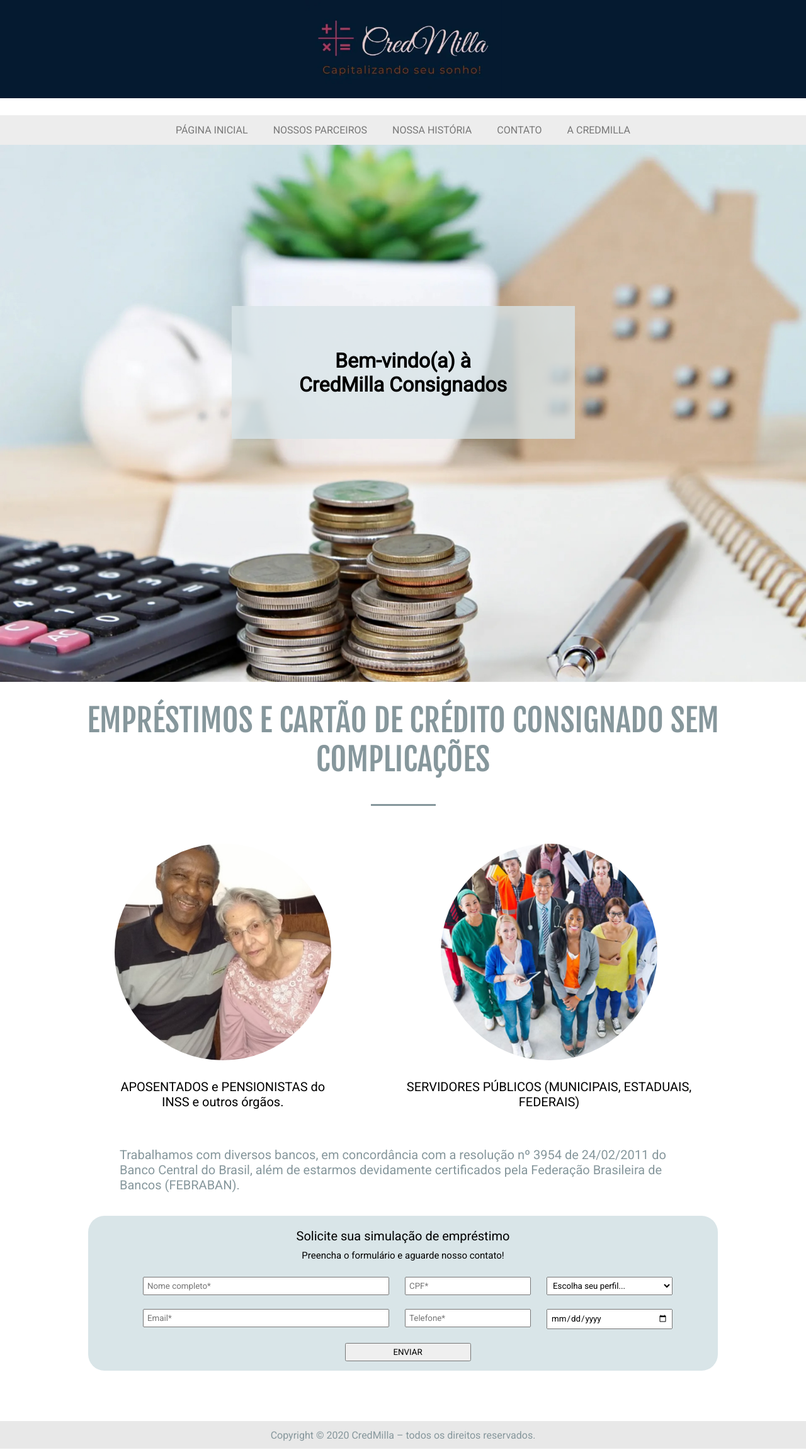
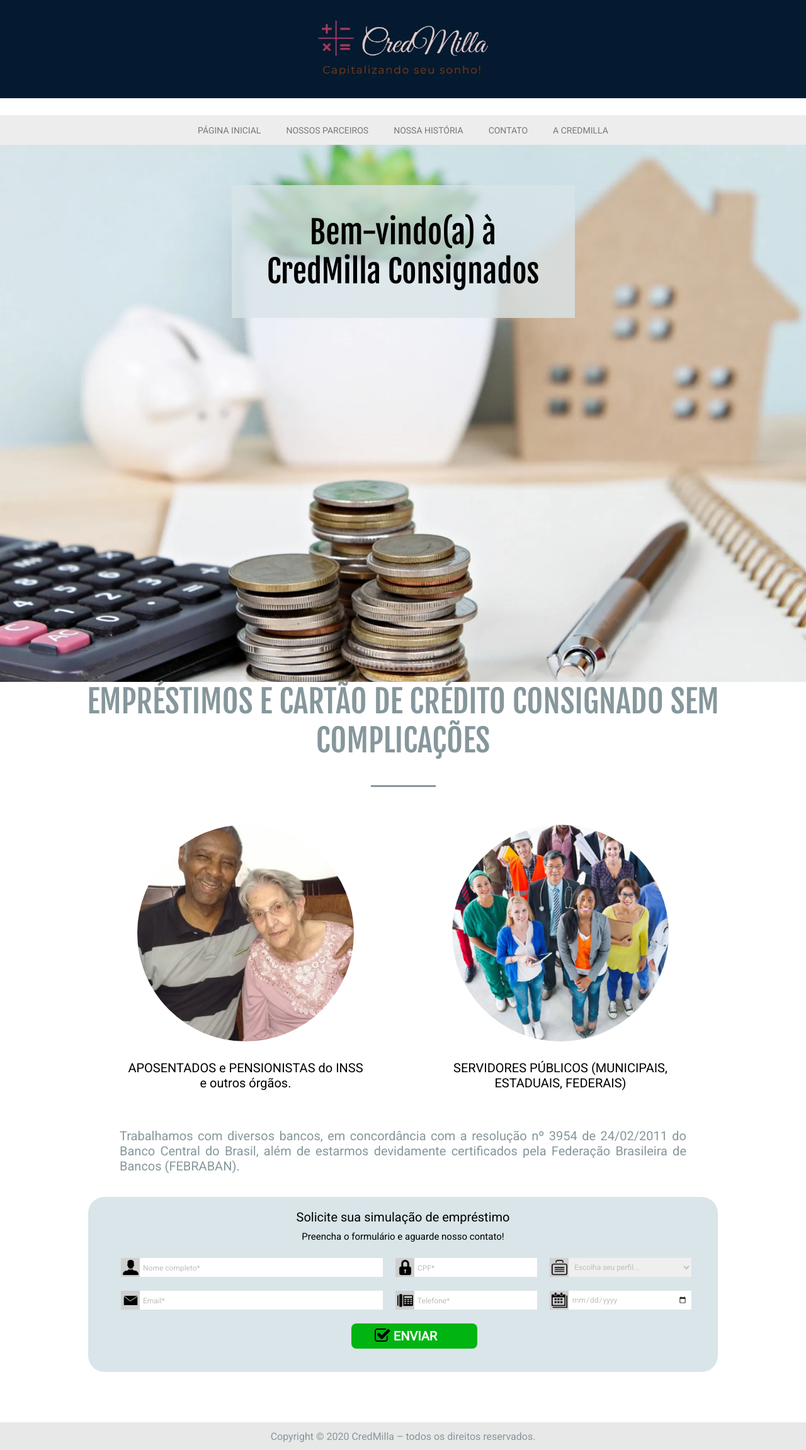
Before and after one commit to AgencyDesign7/credMillaEmprestimos, a PHP site: page / in a window 1280 px wide. Shown: the whole page at 63% size. Run offline with PHP 8.4, Linux system fonts and the light colour scheme.

Commit message:
add menu-bars, animations, icon, responsive page

```diff
--- a/css/style.root.css
+++ b/css/style.root.css
@@ -17,6 +17,7 @@
     --color-box-line: rgba(0, 0, 0, 0.2);
     --color-box-button: rgba(0, 102, 212, 1);
     --color-send-job-from: rgba(134, 151, 156, 1);
+    --color-icons-background: rgba(207, 207, 207, 1);
 }
 
 *{
@@ -39,11 +40,13 @@
     justify-content: center;
     align-items: center;
     margin: 27px 0 0 0 ;
+
 }
 li a{
     padding: 20px;
     text-decoration: none;
     color: var(--color-navbar-menus);
+    font-size: 14px;
 }
 
 .logo-main{
@@ -60,9 +63,72 @@
     max-height: auto;
 }
 
+/* Mobile navbar */
+.navbar-content{
+    overflow: hidden;
+}
+
+.mobile-navbar{
+    height: 0px;
+    overflow: hidden;
+    transition: height 0.5s ease-in-out;
+}
+.menu-btn-mobile::after{
+    display: inline-block;
+    content: " ";
+    background-image: url('../resource/img/icons/menu\ phone.png');
+    background-size: 35px 20px;
+    background-repeat: no-repeat;
+    min-width: 40px;
+    min-height: 40px;
+    margin-top: 15px;
+}
+.menu-btn-mobile{
+    overflow: hidden;
+    display: flex;
+    justify-content: center;
+    align-items: center;
+    background-color: var(--color-navbar-container);
+    transition: height 0.6s ease-in-out;
+    height: 55px;
+}
+.open-menu{
+    height: 0;
+    transition: height 0.6s ease-in-out;
+
+}
+
+.mobile-active{
+    transition: height 1s ease-in-out;
+    height: 310px;
+}
+.mobile-navbar ul{
+    all: unset;
+    display: flex;
+    flex-direction: column;
+    justify-content: center;
+    align-items: center;
+    list-style: none;
+    padding: 20px;
+}
+
+.mobile-navbar li{
+    text-align: center;
+    padding: 15px;
+    border-bottom: 1px solid var(--color-box-line);
+    width: 100%;
+}
+.mobile-navbar span::after{
+    content: "X";
+    font-size: 25px;
+    width: 40px;
+    height: 40px;
+    color: var(--color-navbar-menus);
+}
+
 /* -- MAIN --- */
 .hero{
-    min-height: 100vh;
+
     position: relative;
     display: flex;
     flex-direction: column;
@@ -78,12 +144,23 @@
     display: flex;
     justify-content: center;
     align-items: center;
+    flex-direction: column;
     width: 545px;
     height: 211px;
     background-color: var(--color-welcome);
     text-align: center;
     align-self: center;
-    margin-top: 20%;
+    margin-top: 5vw;
+
+}
+.welcome-container p{
+    color: black !important;
+    font-size: 40px;
+}
+
+.emp-text1{
+    width: 100%;
+    align-self: center;
 }
 
 .hero p{
@@ -91,7 +168,7 @@
     text-align: center;
     font-family: 'Fjalla One', sans-serif;
     color: var(--color-texts-type1);
-    margin-top: 30px;
+    /*margin-top: 30px;*/
 }
 
 .hero span{
@@ -105,6 +182,7 @@
     max-width: 900px;
     font-size: 20px;
     color: var(--color-texts-type2);
+    text-align: justify;
 }
 
 .main-contents{
@@ -137,6 +215,7 @@
     margin-top: 30px;
     font-size: 20px;
     text-align: center;
+    max-width: 380px;
 }
 
 /* Form */
@@ -151,7 +230,7 @@
     flex-direction: column;
     align-items: center;
     width: 1000px;
-    height: 246px;
+    min-height: 246px;
     background-color: var(--color-from);
     border-radius: 26px;
     padding: 20px;
@@ -170,24 +249,120 @@
     display: flex;
     justify-content: center;
     flex-wrap: wrap;
+    border: none;
 }
-.inputs input, select{
-    margin: 5px 5px 17px 20px;
-    padding: 5px;
+.inputs input, select, button{
+    margin: 5px 5px 17px 40px;
+    padding: 6px 6px 6px 10px;
     min-width: 200px;
+    height: 30px;
+    box-shadow: none;
+    border: none;
+}
+.inputs input::placeholder, select, input[type="date"]{
+    color: var(--color-placeholder-form);
+    font-size: 12px;
+}
 
-}
 
 #nameInput, #emailInput{
     min-width: 391px;
 }
+.inputs > div {
+    display: flex;
+    justify-content: center;
+    align-items: center;
+    position: relative;
+}
 
-.inputs > span{
+.inputs > div > span, button > span{
     content: " ";
+    left: 15px;
+    top: 5px;
+    position: absolute;
     background-color: black;
-    min-width: 38px;
-    min-height: 38px;
+    /*min-width: 30.1px;
+    min-height: 30.1px;*/
+    width: 30.1px;
+    height: 30.1px;
+
 }
+.inputs > div:nth-child(7){
+    width: 100%;
+}
+
+button{
+    position: relative;
+}
+button > span{
+    top: 0;
+    left: 35px !important;
+}
+button{
+    background-color: var(--color-send-button-form);
+    height: 40px;
+    border-radius: 8px;
+    font-size: 20px;
+    color: white;
+    font-weight: 700;
+}
+
+
+#userId{
+    background-image: url('../resource/img/icons/user-icon.png');
+    background-size: 25px 25px;
+    background-repeat: no-repeat;
+    background-color: var(--color-icons-background);
+    background-position: center;
+}
+#cpfId{
+    background-image: url('../resource/img/icons/password-icon.png');
+    background-size: 25px 25px;
+    background-repeat: no-repeat;
+    background-color: var(--color-icons-background);
+    background-position: center;
+}
+#perfilId{
+    background-image: url('../resource/img/icons/perfil-icon.png');
+    background-size: 25px 25px;
+    background-repeat: no-repeat;
+    background-color: var(--color-icons-background);
+    background-position: center;
+}
+#emailId{
+    background-image: url('../resource/img/icons/email-icon.png');
+    background-size: 25px 25px;
+    background-repeat: no-repeat;
+    background-color: var(--color-icons-background);
+    background-position: center;
+}
+#telId{
+    background-image: url('../resource/img/icons/fone-icon.png');
+    background-size: 25px 25px;
+    background-repeat: no-repeat;
+    background-color: var(--color-icons-background);
+    background-position: center;
+}
+#dateId{
+    background-image: url('../resource/img/icons/calendar-icon.png');
+    background-size: 25px 25px;
+    background-repeat: no-repeat;
+    background-color: var(--color-icons-background);
+    background-position: center;
+}
+
+#sendBtn{
+    left: 30%;
+    background-image: url('../resource/img/icons/send-icon.png');
+    background-size: 25px 25px;
+    background-repeat: no-repeat;
+    background-color: transparent;
+    background-position: center;
+    background-position-y: 6px;
+}
+
+
+
 
 .footer{
     display: flex;
--- a/index.html
+++ b/index.html
@@ -17,62 +17,33 @@
     <div class="logo-main">
         <img src="./resource/img/logo-main.png" alt="">
     </div>
-    <nav>
-        <ul>
-            <li><a href="#">PÁGINA INICIAL</a></li>
-            <li><a href="#">NOSSOS PARCEIROS</a></li>
-            <li><a href="#">NOSSA HISTÓRIA</a></li>
-            <li><a href="#">CONTATO</a></li>
-            <li><a href="#">A CREDMILLA</a></li>
-        </ul>
-    </nav>
+    <div class="navbar-content"></div>
     <div class="hero">
         <div class="welcome-container">
-            <h1>Bem-vindo(a) à<br> CredMilla Consignados</h1>
+            <p>Bem-vindo(a) à<br> CredMilla Consignados</p>
         </div>
         <img src="./resource/img/Main-img.jpg" alt="">
-        <p>EMPRÉSTIMOS E CARTÃO DE CRÉDITO CONSIGNADO SEM<br> COMPLICAÇÕES</p>
+        <div class="emp-text1">
+            <p>EMPRÉSTIMOS E CARTÃO DE CRÉDITO CONSIGNADO SEM COMPLICAÇÕES</p>
+        </div>
         <span></span>
     </div>
     <div class="main-contents">
         <div class="imgs-container">
             <div class="imgs-text">
                 <img src="./resource/img/main-couple.jpg" alt="aposentados e pensionistas credMilla">
-                <p>APOSENTADOS e PENSIONISTAS do<br> INSS e outros órgãos.</p>
+                <p>APOSENTADOS e PENSIONISTAS do INSS e outros órgãos.</p>
             </div>
             <div class="imgs-text">
                 <img src="./resource/img/main-people.jpg" alt="servidores publicos credMilla">
-                <p>SERVIDORES PÚBLICOS (MUNICIPAIS, ESTADUAIS,<br> FEDERAIS)</p>
+                <p>SERVIDORES PÚBLICOS (MUNICIPAIS, ESTADUAIS, FEDERAIS)</p>
             </div>
         </div>
         <p id="text-description">Trabalhamos com diversos bancos, em concordância com a resolução nº 3954 de 24/02/2011
             do Banco Central
             do Brasil, além de estarmos devidamente certificados pela Federação Brasileira de Bancos (FEBRABAN).</p>
     </div>
-    <div class="form">
-        <form action="">
-            <p>Solicite sua simulação de empréstimo</p>
-            <p>Preencha o formulário e aguarde nosso contato!</p>
-            <div class="inputs">
-                <div><span></span><input id="nameInput" type="text" placeholder="Nome completo*"></div>
-                <div><span></span><input type="text" placeholder="CPF*"></div>
-                <div><span></span><select name="perfil-inv" id="perfil-inv">
-                        <option value="select">Escolha seu perfil...</option>
-                        <option value="INSS">INSS</option>
-                        <option value="Federal">Federal</option>
-                        <option value="Municipal">Municipal</option>
-                        <option value="Estadual">Estadual</option>
-                    </select></div>
-                <div><span></span><input id="emailInput" type="email" placeholder="Email*"></div>
-                <div><span></span><input type="tel" placeholder="Telefone*"></div>
-                <div><span></span><input type="date"></div>
-                <input type="submit" value="ENVIAR">
-            </div>
-        </form>
-    </div>
-    <footer class="footer">
-        <p>Copyright © 2020 CredMilla – todos os direitos reservados.</p>
-    </footer>
+    <div class="contents-footer"></div>
     <script src="./scripts/script.include.resouce.js"></script>
 </body>
 
--- a/src/templates/template.desktopNavbar.html
+++ b/src/templates/template.desktopNavbar.html
@@ -0,0 +1,9 @@
+<nav>
+    <ul>
+        <li><a href="#">PÁGINA INICIAL</a></li>
+        <li><a href="#">NOSSOS PARCEIROS</a></li>
+        <li><a href="#">NOSSA HISTÓRIA</a></li>
+        <li><a href="#">CONTATO</a></li>
+        <li><a href="#">A CREDMILLA</a></li>
+    </ul>
+</nav>
--- a/src/templates/template.footer.html
+++ b/src/templates/template.footer.html
@@ -0,0 +1,24 @@
+<div class="form">
+    <form action="">
+        <p>Solicite sua simulação de empréstimo</p>
+        <p>Preencha o formulário e aguarde nosso contato!</p>
+        <div class="inputs">
+            <div><span id="userId"></span><input id="nameInput" type="text" placeholder="Nome completo*"></div>
+            <div><span id="cpfId"></span><input type="text" placeholder="CPF*"></div>
+            <div><span id="perfilId"></span><select name="perfil-inv" id="perfil-inv">
+                    <option value="select">Escolha seu perfil...</option>
+                    <option value="INSS">INSS</option>
+                    <option value="Federal">Federal</option>
+                    <option value="Municipal">Municipal</option>
+                    <option value="Estadual">Estadual</option>
+                </select></div>
+            <div><span id="emailId"></span><input id="emailInput" type="email" placeholder="Email*"></div>
+            <div><span id="telId"></span><input type="tel" placeholder="Telefone*"></div>
+            <div><span id="dateId"></span><input type="date"></div>
+            <div><button type="submit" value=""><span id="sendBtn"></span>ENVIAR</button></div>
+        </div>
+    </form>
+</div>
+<footer class="footer">
+    <p>Copyright © 2020 CredMilla – todos os direitos reservados.</p>
+</footer>
```
Also changed, not shown: css/style.reponsive.css (added, +60 -0 lines), scripts/script.include.resouce.js (+60 -0 lines), src/templates/template.mobileNavbar.html (+13 -0 lines), resource/img/icons/calendar-icon.png (added), resource/img/icons/menu phone.png (added).
